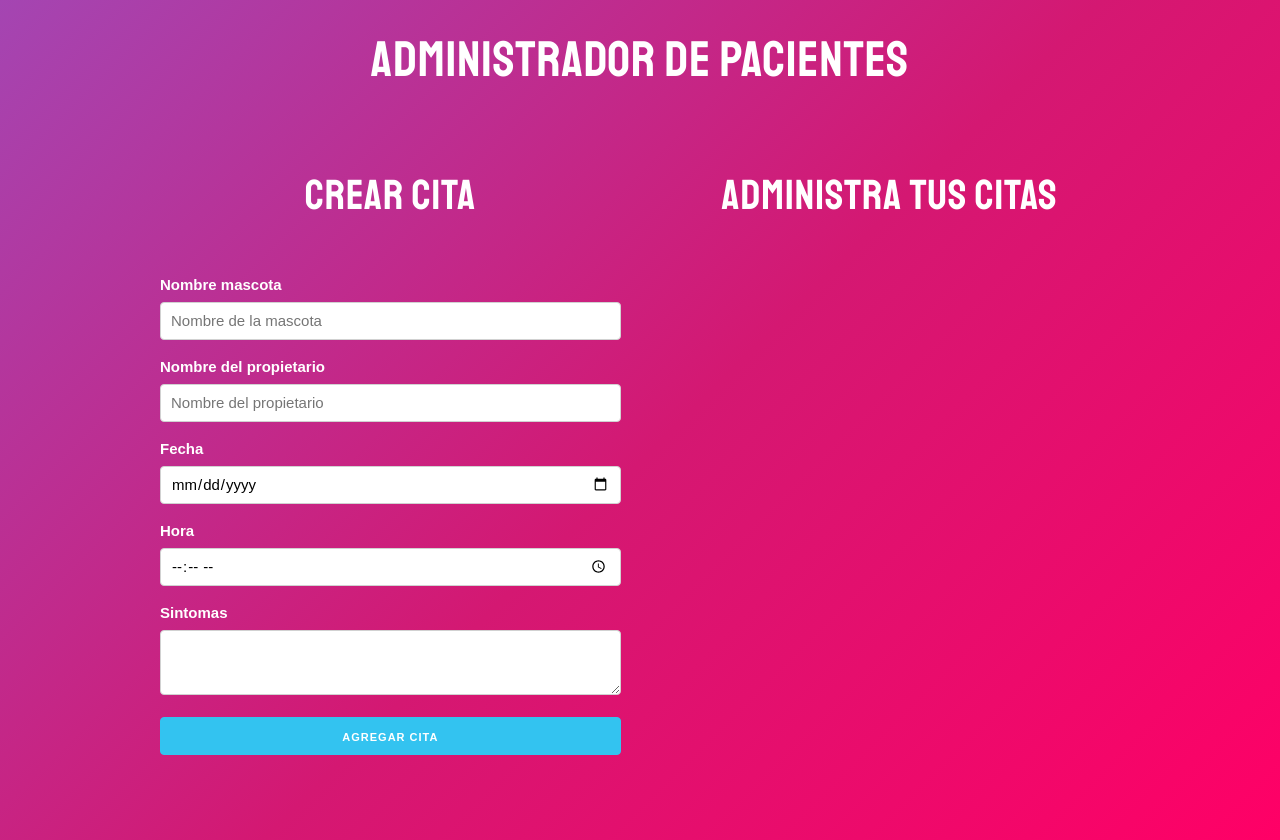
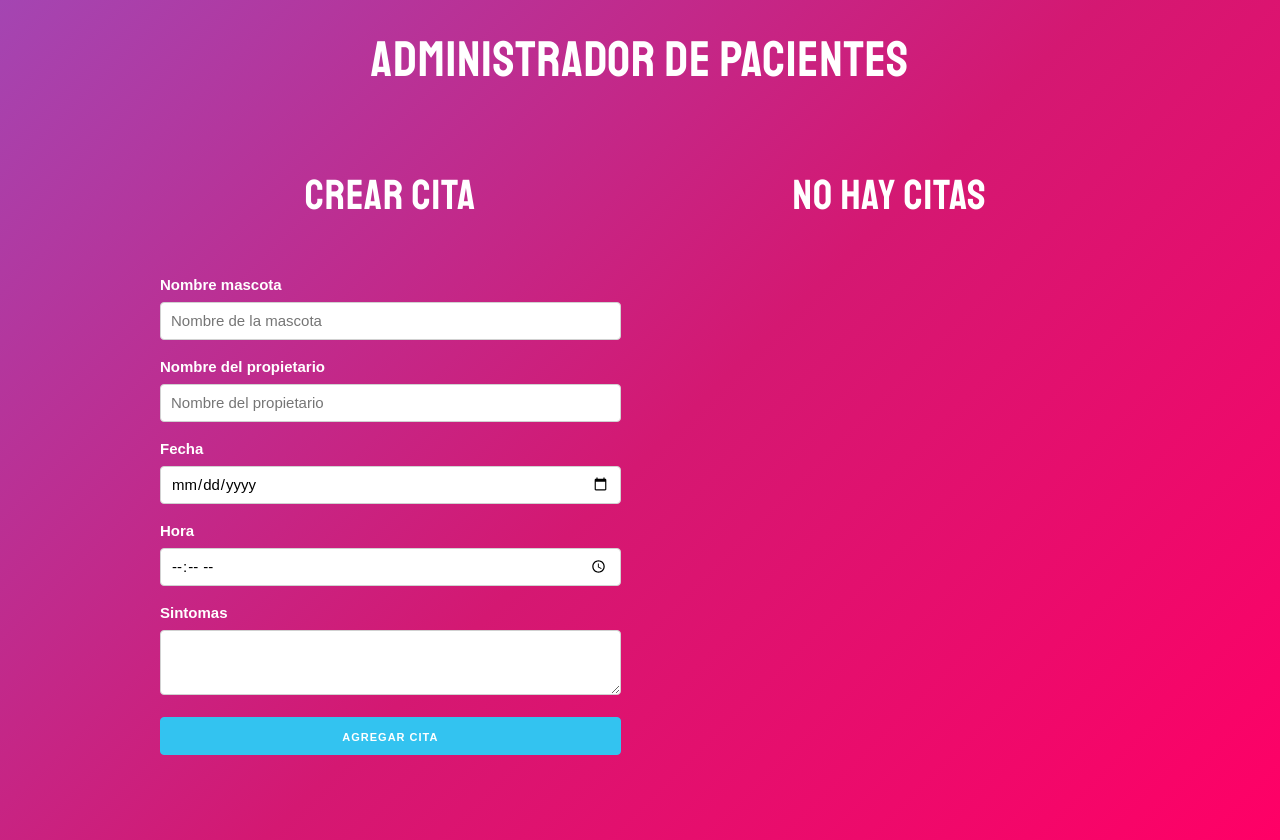
Before and after one commit to RicardoVeronica/administrador-citas-reactjs, a React (Create React App) app: page / in a window 1280 px wide. Built offline with nearby package versions, Linux system fonts and the light colour scheme.

Commit message:
adds ternary operator for print a message in Cita component

```diff
--- a/src/App.js
+++ b/src/App.js
@@ -16,6 +16,9 @@
     setArregloCitas(nuevasCitas);
   };
 
+  const title =
+    arregloCitas.length === 0 ? "No hay citas" : "Administra tus citas";
+
   return (
     <>
       <h1>Administrador de pacientes</h1>
@@ -26,7 +29,7 @@
             <Formulario crearCita={crearCita} />
           </div>
           <div className="one-half column">
-            <h2>Administra tus citas</h2>
+            <h2>{title}</h2>
             {arregloCitas.map((cita) => (
               <Cita key={cita.id} cita={cita} eliminarCita={eliminarCita} />
             ))}
```
Also changed, not shown: 1 other file (tests, documents, lock files or other folders).
